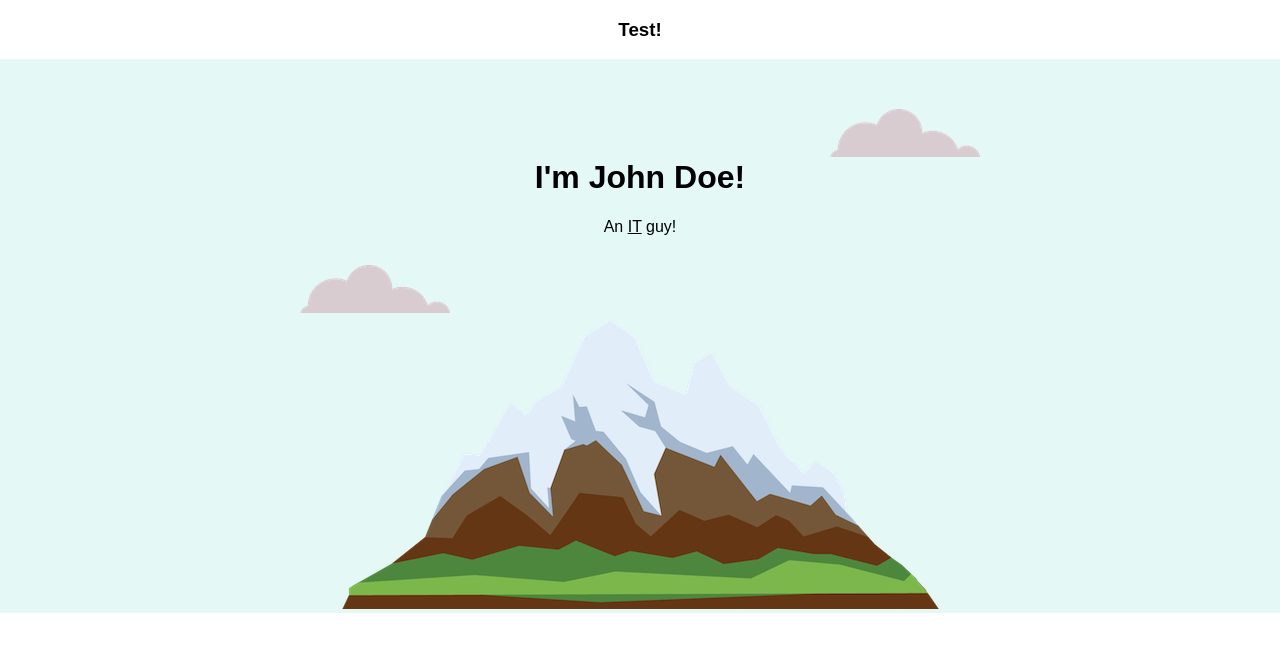
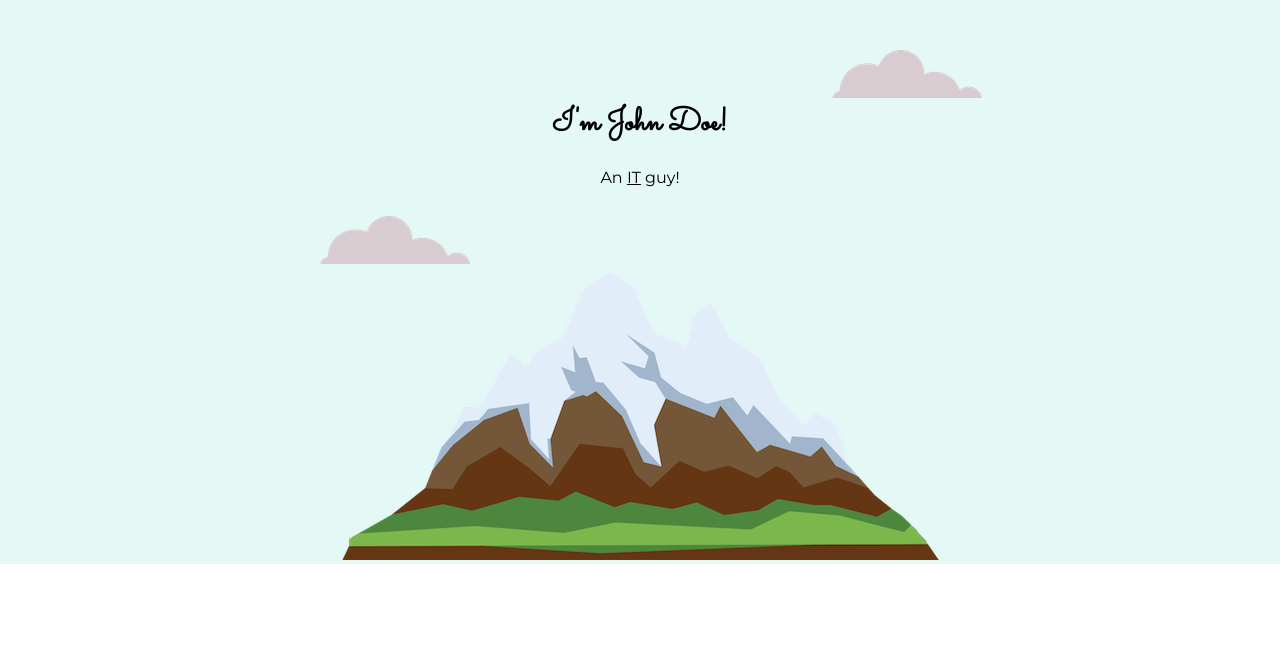
Before and after one commit to fundiar/second, a plain HTML site: page index.html in a window 1280 px wide. Drawn offline with Linux system fonts and the light colour scheme.

Commit message:
Emiliano

```diff
--- a/css/styles.css
+++ b/css/styles.css
@@ -1,7 +1,7 @@
 body{
     margin: 0;
     text-align: center;
-    font-family:fantasy;
+    font-family:'Merriweather', serif;
 }
 
 .top{
@@ -12,20 +12,35 @@ body{
 
 .top-cloud {
     position:absolute;
-    right:300px;
+    left:65%;
     top:50px;
 }
 
 .bottom-cloud{
     position:absolute;
-    left:300px;
+    left:25%;
     bottom:300px;
 }
 
 h1 {
     margin-top: 0;
+    font-family: 'Sacramento', sans-serif;
+}
+
+h2 {
+    margin-top: 0;
+    font-family: 'Montserrat', sans-serif;
+}
+
+h3 {
+    margin-top: 0;
+    font-family: 'Montserrat', sans-serif;
 }
 
 .pro{
     text-decoration: underline;
 }
+
+p {
+    font-family: 'Montserrat', sans-serif;
+}
--- a/index.html
+++ b/index.html
@@ -9,7 +9,6 @@
 </head>
 
 <body>
-    <h3>Test!</h3>
     <div class="top">
         <img class="top-cloud" src="images/cloud.png" alt="cloud image">
         <h1>I'm John Doe!</h1>
```
